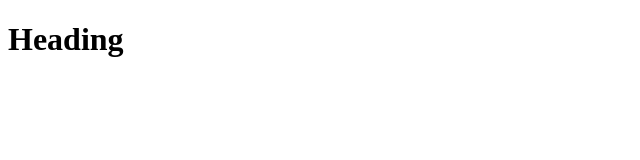
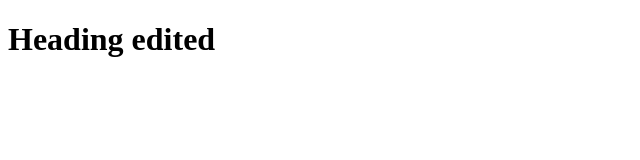
Before and after one commit to EdvaLu/test_repo, a plain HTML site: page index.html in a window 1280 px wide. Shown: the whole page, without its empty margins (0-640 px from the left). Drawn offline with Linux system fonts and the light colour scheme.

Commit message:
small fixes

```diff
--- a/index.html
+++ b/index.html
@@ -7,6 +7,6 @@
   <title>Document</title>
 </head>
 <body>
-  <h1>Heading</h1>
+  <h1>Heading edited</h1>
 </body>
 </html>
```
